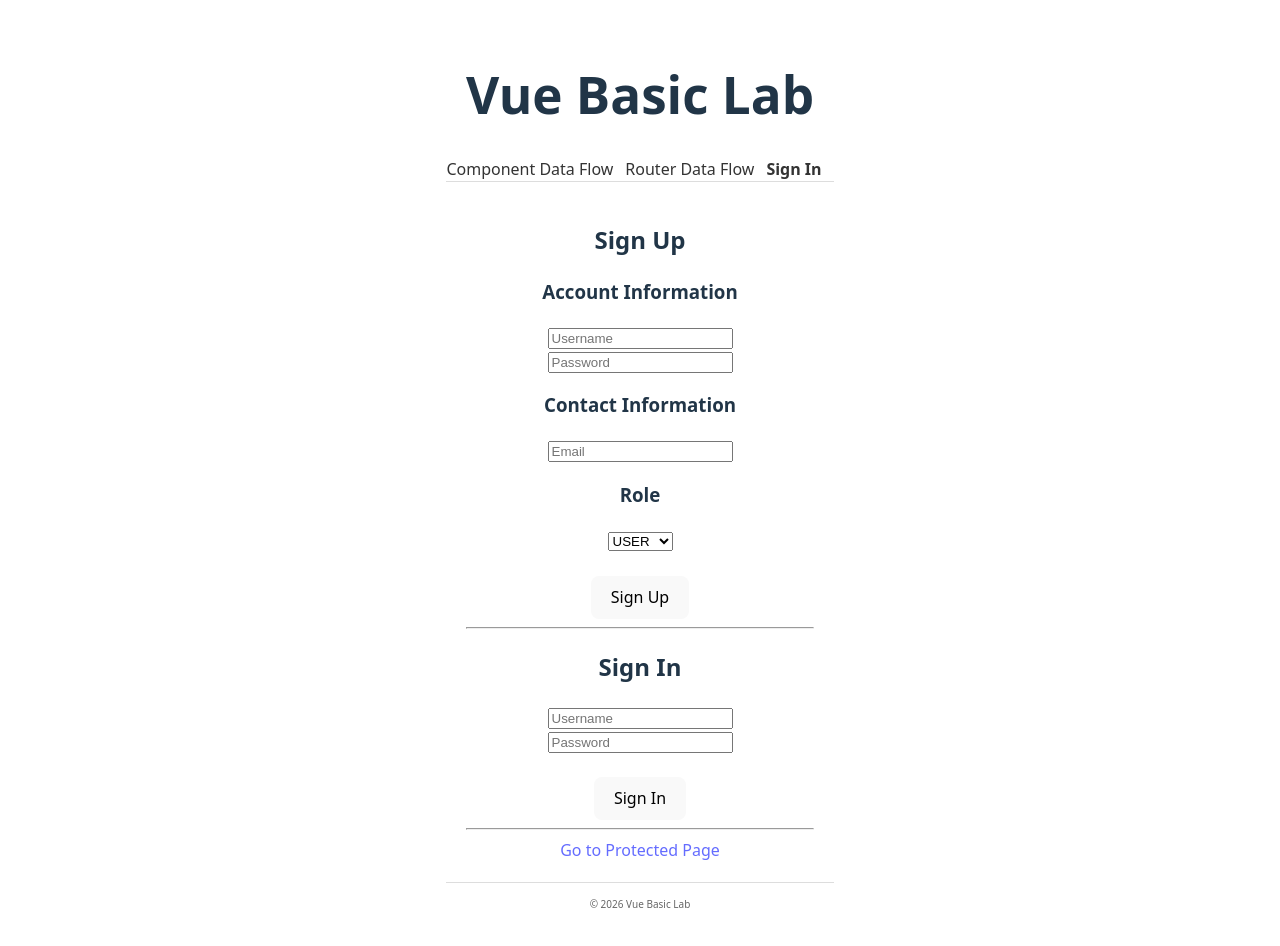
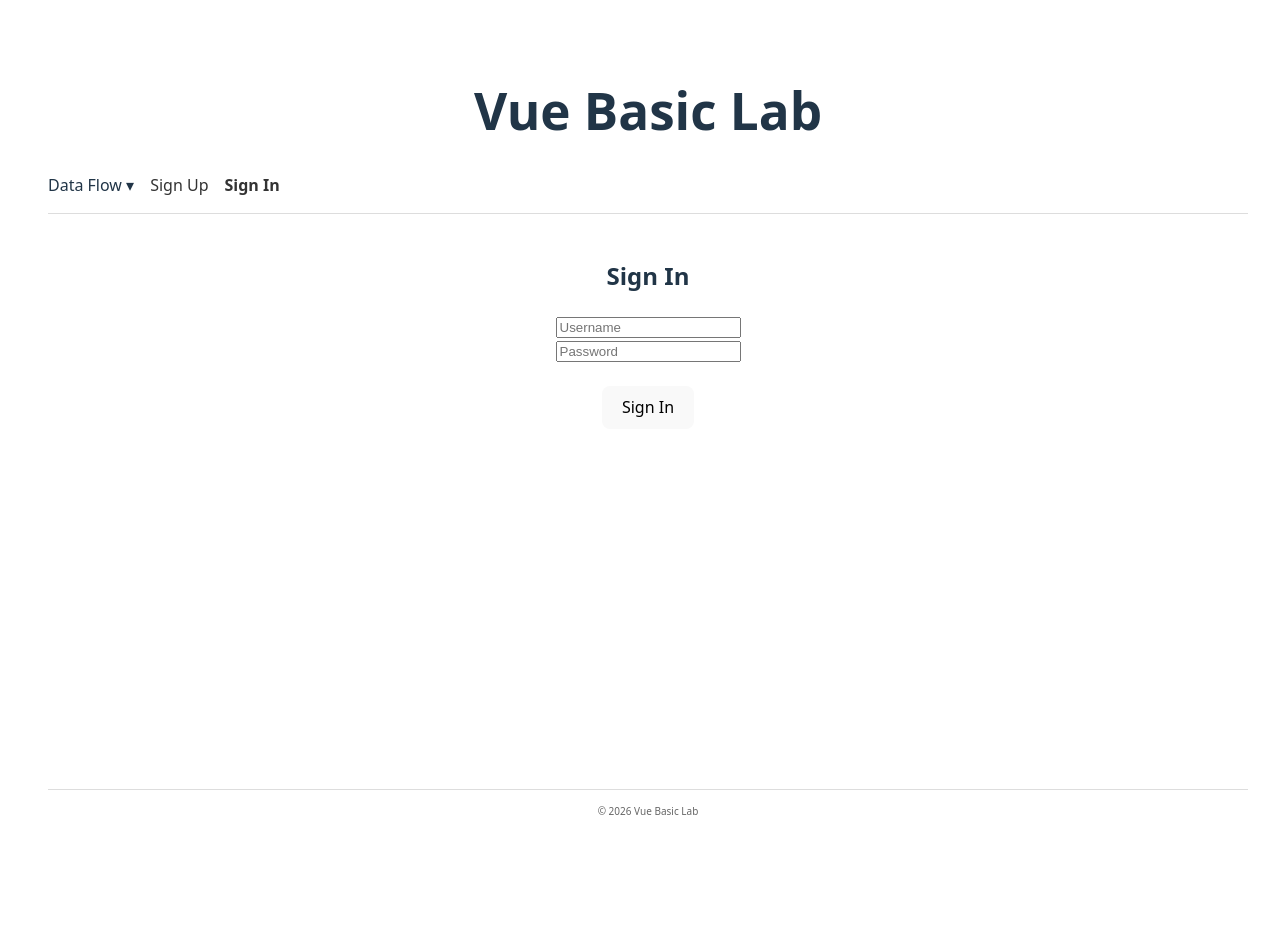
Before and after one commit to JHS-on-Lab/vue-basic-lab, a Vue app: page /signin in a window 1280 px wide. Shown: the top 946 px of the page. After the commit the page ends 864 px from the top, so only its background shows below. Built offline with nearby package versions, Linux system fonts and the light colour scheme.

Commit message:
feat: improve UI layout and auth page structure

```diff
--- a/src/layouts/DefaultLayout.vue
+++ b/src/layouts/DefaultLayout.vue
@@ -3,12 +3,31 @@
 
 <template>
   <div class="layout">
+    <div class="container">
       <header class="header">
         <h1>Vue Basic Lab</h1>
-      <nav>
-        <RouterLink :to="{ name: 'component-data-flow' }">Component Data Flow</RouterLink>
-        <RouterLink :to="{ name: 'router-data-flow' }">Router Data Flow</RouterLink>
-        <RouterLink :to="{ name: 'signin' }">Sign In</RouterLink>
+
+        <nav class="nav">
+          <div class="dropdown">
+            <span class="dropdown-title">Data Flow ▾</span>
+
+            <div class="dropdown-menu">
+              <RouterLink :to="{ name: 'component-data-flow' }">
+                Component
+              </RouterLink>
+              <RouterLink :to="{ name: 'router-data-flow' }">
+                Router
+              </RouterLink>
+            </div>
+          </div>
+
+          <RouterLink class="nav-link" :to="{ name: 'signup' }">
+            Sign Up
+          </RouterLink>
+
+          <RouterLink class="nav-link" :to="{ name: 'signin' }">
+            Sign In
+          </RouterLink>
         </nav>
       </header>
 
@@ -20,44 +39,98 @@
         <small>© 2026 Vue Basic Lab</small>
       </footer>
     </div>
+  </div>
 </template>
 
 <style scoped>
 .layout {
   display: flex;
-  flex-direction: column;
-  min-height: 80vh;
+  justify-content: center;
+  min-height: 100vh;
 }
 
+.container {
+  width: 100%;
+  max-width: 1200px;
+  min-width: 1200px;
+  padding: 0 16px;
+  display: flex;
+  flex-direction: column;
+}
+
+
+/* Header */
 .header {
-  padding: 6x;
+  padding: 16px 0;
   border-bottom: 1px solid #ddd;
 }
 
-.header nav {
+.nav {
+  display: flex;
+  align-items: center;
+  gap: 16px;
   margin-top: 8px;
 }
 
-.header a {
-  margin-right: 12px;
-  text-decoration: none;
-  color: #333;
+/* Content */
+.content {
+  flex: 1;
+  padding: 24px 0;
 }
 
-.header a.router-link-active {
-  font-weight: bold;
-}
-
-.content {
-  flex: 1;
-  padding: 20px;
-}
-
+/* Footer */
 .footer {
-  padding: 12px;
+  padding: 12px 0;
   border-top: 1px solid #ddd;
   text-align: center;
   font-size: 12px;
   color: #666;
 }
+
+/* Dropdown */
+.dropdown {
+  position: relative;
+}
+
+.dropdown-title {
+  cursor: pointer;
+  font-weight: 500;
+}
+
+.dropdown-menu {
+  position: absolute;
+  top: 100%;
+  left: 0;
+  display: none;
+  min-width: 120px;
+  background: #fff;
+  border: 1px solid #ddd;
+  padding: 8px 0;
+}
+
+.dropdown-menu a {
+  display: block;
+  padding: 8px 12px;
+  text-decoration: none;
+  color: #333;
+}
+
+.dropdown-menu a:hover {
+  background-color: #f5f5f5;
+}
+
+/* Hover to open */
+.dropdown:hover .dropdown-menu {
+  display: block;
+}
+
+/* Single nav link */
+.nav-link {
+  text-decoration: none;
+  color: #333;
+}
+
+.router-link-active {
+  font-weight: bold;
+}
 </style>
--- a/src/router/index.js
+++ b/src/router/index.js
@@ -1,8 +1,4 @@
 import { createRouter, createWebHistory } from 'vue-router';
-import ComponentDataFlowView from '@/views/data-flow/ComponentDataFlowView.vue';
-import RouterDataFlowView from '@/views/data-flow/RouterDataFlowView.vue';
-import ProtectedView from '@/views/example/ProtectedView.vue';
-import SigninView from '@/views/example/SigninView.vue';
 import { useAuthStore } from '@/stores/authStore';
 
 const routes = [
@@ -12,24 +8,29 @@ const routes = [
       {
         path: 'component',
         name: 'component-data-flow',
-        component: ComponentDataFlowView,
+        component: () => import('@/views/data-flow/ComponentView.vue'),
       },
       {
         path: 'router/:id?',
         name: 'router-data-flow',
-        component: RouterDataFlowView,
+        component: () => import('@/views/data-flow/RouterView.vue'),
       },
     ],
   },
   {
+    path: '/signup',
+    name: 'signup',
+    component: () => import('@/views/auth/SignupView.vue'),
+  },
+  {
     path: '/signin',
     name: 'signin',
-    component: SigninView,
+    component: () => import('@/views/auth/SigninView.vue'),
   },
   {
     path: '/protected',
     name: 'protected',
-    component: ProtectedView,
+    component: () => import('@/views/ProtectedView.vue'),
     meta: {
       requiresAuth: true,
     },
--- a/src/views/example/SigninView.vue
+++ /dev/null
@@ -1,26 +0,0 @@
-<script setup>
-import SignupForm from '@/components/example/signin/SignupForm.vue';
-import SigninForm from '@/components/example/signin/SigninForm.vue';
-</script>
-
-<template>
-  <div>
-
-    <div>
-      <SignupForm />
-    </div>
-
-    <hr />
-
-    <div>
-      <SigninForm />
-    </div>
-
-    <hr />
-
-    <div>
-      <RouterLink :to="{ name: 'protected' }">Go to Protected Page</RouterLink>
-    </div>
-
-  </div>
-</template>
```
Also changed, not shown: src/views/ProtectedView.vue (renamed from src/views/example/ProtectedView.vue), src/views/auth/SigninView.vue (renamed from src/components/example/signin/SigninForm.vue), src/views/auth/SignupView.vue (renamed from src/components/example/signin/SignupForm.vue), src/views/data-flow/ComponentView.vue (renamed from src/views/data-flow/ComponentDataFlowView.vue), src/views/data-flow/RouterView.vue (renamed from src/views/data-flow/RouterDataFlowView.vue). Lines whose indentation alone changed are shown as unchanged.
